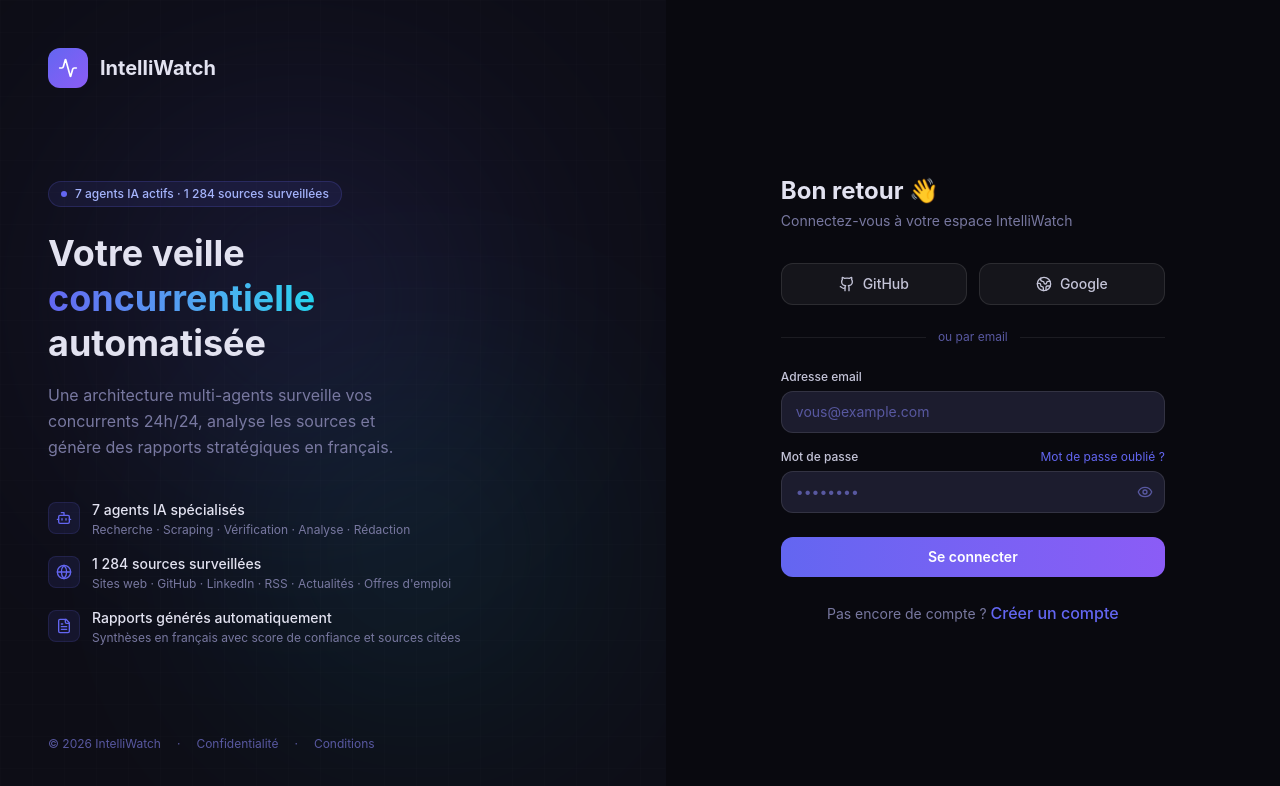
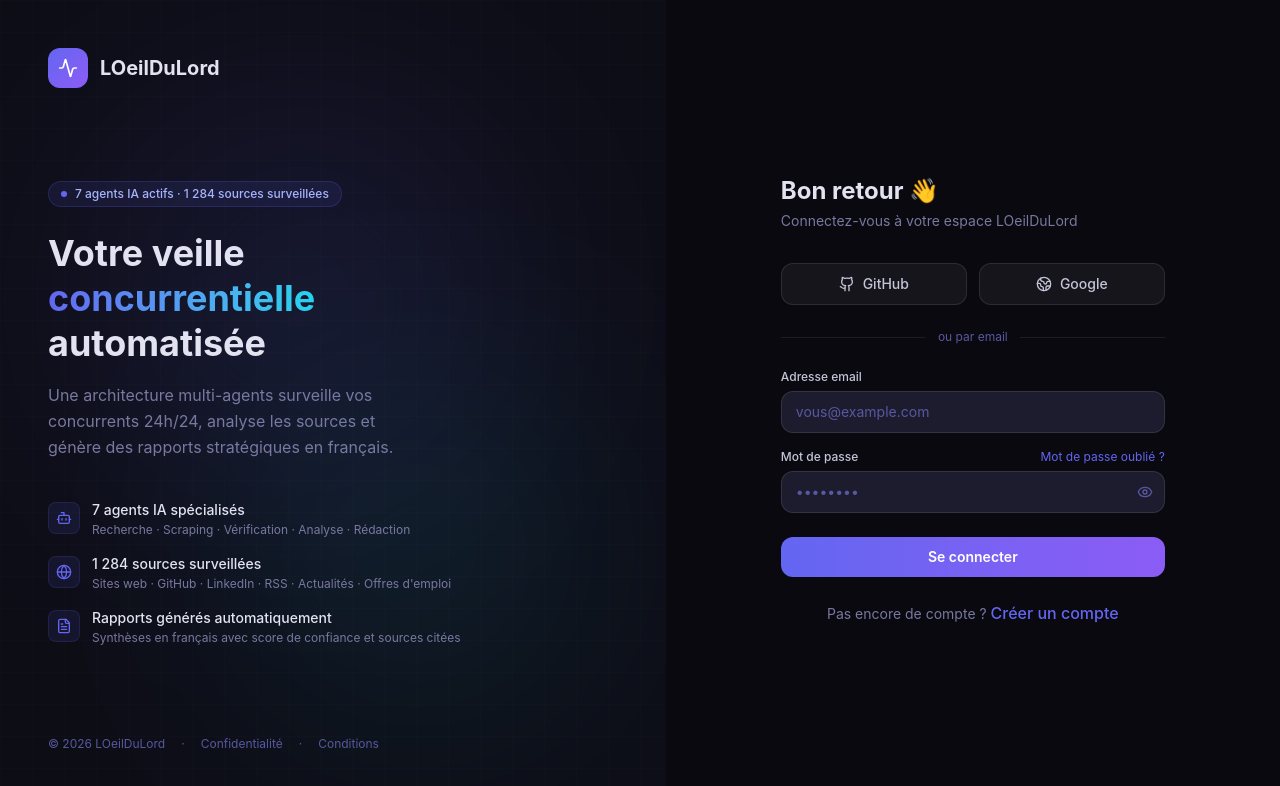
Before and after one commit to Ikar-code/LOeilDuLord, a React (Vite) app: page / in a window 1280 px wide. Shown: the top 786 px of the page. Built offline with nearby package versions, Linux system fonts and the light colour scheme.

Commit message:
Rename IntelliWatch to LOeilDuLord in App.tsx

```diff
--- a/src/app/App.tsx
+++ b/src/app/App.tsx
@@ -200,7 +200,7 @@ function Sidebar({ page, setPage }: { page: string; setPage: (p: string) => void
           <Activity className="w-4 h-4 text-white" />
         </div>
         <div>
-          <div className="text-[#e2e2f0] font-semibold text-sm leading-none">IntelliWatch</div>
+          <div className="text-[#e2e2f0] font-semibold text-sm leading-none">LOeilDuLord</div>
           <div className="text-[10px] text-[#7878a0] mt-0.5 font-mono">v2.4.1</div>
         </div>
       </div>
@@ -302,7 +302,7 @@ function LoginPage({ onLogin }: { onLogin: () => void }) {
           <div className="w-10 h-10 rounded-xl bg-gradient-to-br from-[#6366f1] to-[#8b5cf6] flex items-center justify-center">
             <Activity className="w-5 h-5 text-white" />
           </div>
-          <span className="text-[#e2e2f0] font-bold text-xl">IntelliWatch</span>
+          <span className="text-[#e2e2f0] font-bold text-xl">LOeilDuLord</span>
         </div>
 
         <div className="relative z-10">
@@ -338,7 +338,7 @@ function LoginPage({ onLogin }: { onLogin: () => void }) {
         </div>
 
         <div className="relative z-10 flex items-center gap-4 text-[#5858a0] text-xs">
-          <span>© 2026 IntelliWatch</span>
+          <span>© 2026 LOeilDuLord</span>
           <span>·</span>
           <span className="hover:text-[#7878a0] cursor-pointer">Confidentialité</span>
           <span>·</span>
@@ -354,7 +354,7 @@ function LoginPage({ onLogin }: { onLogin: () => void }) {
               {mode === "login" ? "Bon retour 👋" : "Créer un compte"}
             </h2>
             <p className="text-[#7878a0] text-sm">
-              {mode === "login" ? "Connectez-vous à votre espace IntelliWatch" : "Commencez votre période d'essai gratuit de 14 jours"}
+              {mode === "login" ? "Connectez-vous à votre espace LOeilDuLord" : "Commencez votre période d'essai gratuit de 14 jours"}
             </p>
           </div>
 
```
